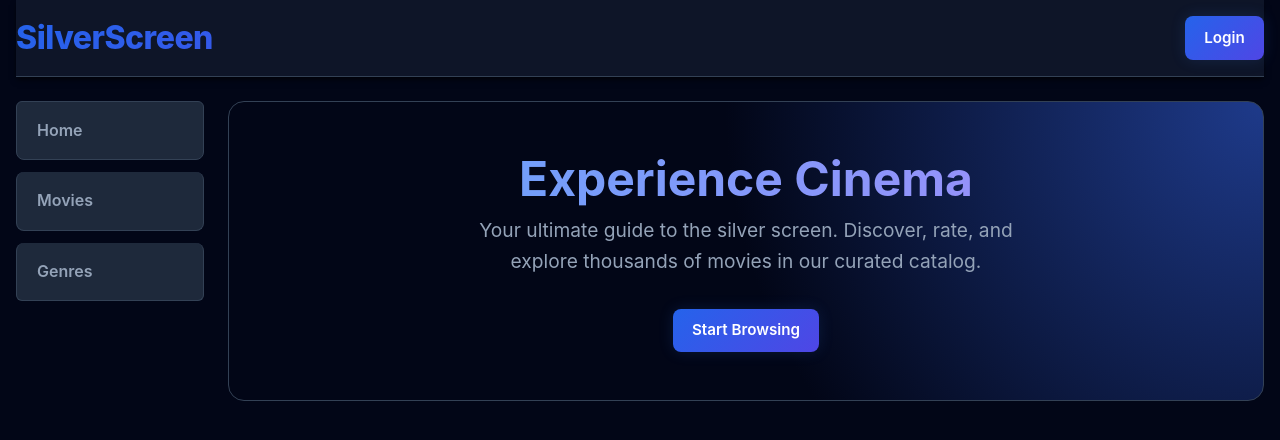
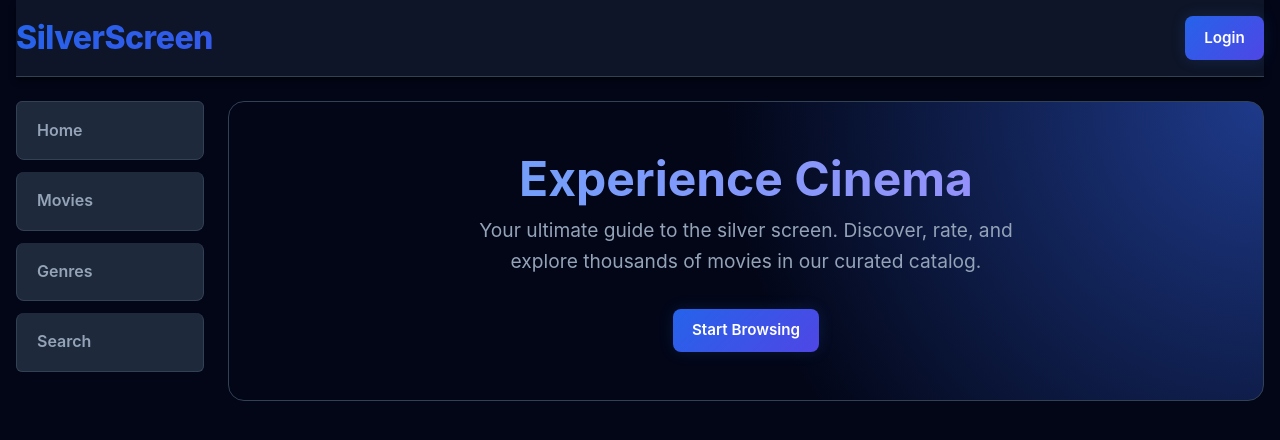
Before and after one commit to xcCodebreaker/silverscreen, a React (Create React App) app: page / in a window 1280 px wide. Shown: the top 440 px of the page. Built offline with nearby package versions, Linux system fonts and the light colour scheme; no server answers.

Commit message:
Made search feature public

```diff
--- a/src/App.js
+++ b/src/App.js
@@ -124,6 +124,12 @@ function App() {
               >
                 Genres
               </Link>
+              <Link
+                to="/search"
+                className="list-group-item list-group-item-action nav-item"
+              >
+                Search
+              </Link>
               {jwtToken !== "" && (
                 <>
                   <Link
@@ -138,12 +144,7 @@ function App() {
                   >
                     Manage Catalogue
                   </Link>
-                  <Link
-                    to="/search"
-                    className="list-group-item list-group-item-action nav-item"
-                  >
-                    Search
-                  </Link>
+
                 </>
               )}
             </div>
```
